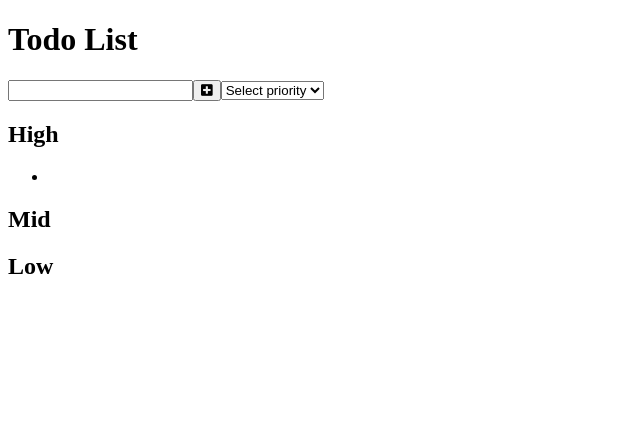
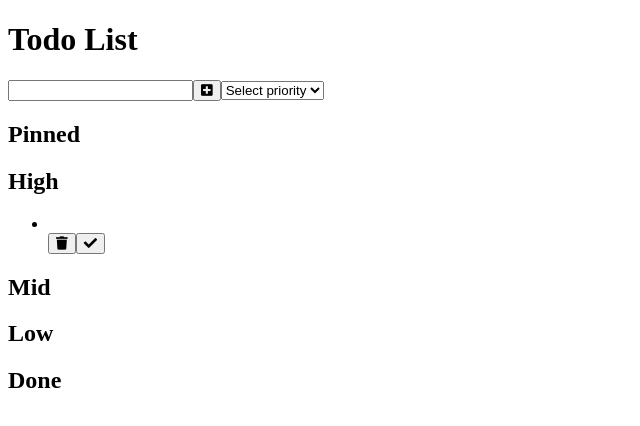
Before and after one commit to mehran-hrajabi/todolist-react, a React (Create React App) app: page / in a window 1280 px wide. Both pictures are taken after a click on the button 206 px from the left and 90 px from the top of the page. Shown: the top 426 px of the page, without its empty margins (0-640 px from the left). Built offline with nearby package versions, Linux system fonts and the light colour scheme.

Commit message:
Add remove task feature

```diff
--- a/src/App.js
+++ b/src/App.js
@@ -22,20 +22,27 @@ const App = () => {
         setHigh={setHigh}
       />
 
+      <h2>Pinned</h2>
+
       <h2>High</h2>
       <TodoList
         todo={high}
+        setTodo={setHigh}
       />
 
       <h2>Mid</h2>
       <TodoList
         todo={mid}
+        setTodo={setMid}
       />
 
       <h2>Low</h2>
       <TodoList
         todo={low}
+        setTodo={setLow}
       />
+
+      <h2>Done</h2>
     </div>
   );
 }
--- a/src/components/Input/Input.js
+++ b/src/components/Input/Input.js
@@ -1,6 +1,6 @@
 import React, { useState } from 'react';
 
-const Input = ({inputText, setInputText, low, setLow, mid, setMid, high, setHigh}) => {
+const Input = ({inputText, setInputText, low, setLow, mid, setMid, high, setHigh, done, setDone}) => {
     const [priority, setPriority] = useState();
 
     const inputTextHandler = (e) => {
--- a/src/components/Todo/Todo.js
+++ b/src/components/Todo/Todo.js
@@ -1,9 +1,25 @@
-import React, { useState } from 'react';
+import React from 'react';
 
-const Todo = ({text}) => {
+const Todo = ({text, task, todo, setTodo}) => {
+    const removeHandler = () => {
+        setTodo(todo.filter((element) => element.id !== task.id));
+    }
+    const completedHandler = () => {
+        setTodo(todo.map((item)=>{
+            return{
+                ...item, priority: "5"
+            }
+        }));
+    }
     return(
         <div>
             <li>{text}</li>
+            <button onClick={removeHandler}>
+                <i className="fas fa-trash"></i>
+            </button>
+            <button onClick={completedHandler}>
+                <i className="fas fa-check"></i>
+            </button>
         </div>
     )
 }
--- a/src/components/TodoList/TodoList.js
+++ b/src/components/TodoList/TodoList.js
@@ -1,12 +1,18 @@
-import React, { useState } from 'react';
+import React from 'react';
 import Todo from '../Todo/Todo';
 
-const TodoList = ({todo}) => {
+const TodoList = ({todo, setTodo}) => {
     return(
         <div>
             <ul>
-                {todo.map(task => (
-                    <Todo text={task.text} id={task.id}  />
+                {todo.map((task) => (
+                    <Todo
+                        text={task.text}
+                        id={task.id}
+                        todo={todo}
+                        task={task}
+                        setTodo={setTodo}
+                    />
                 ))}
             </ul>
         </div>
```
